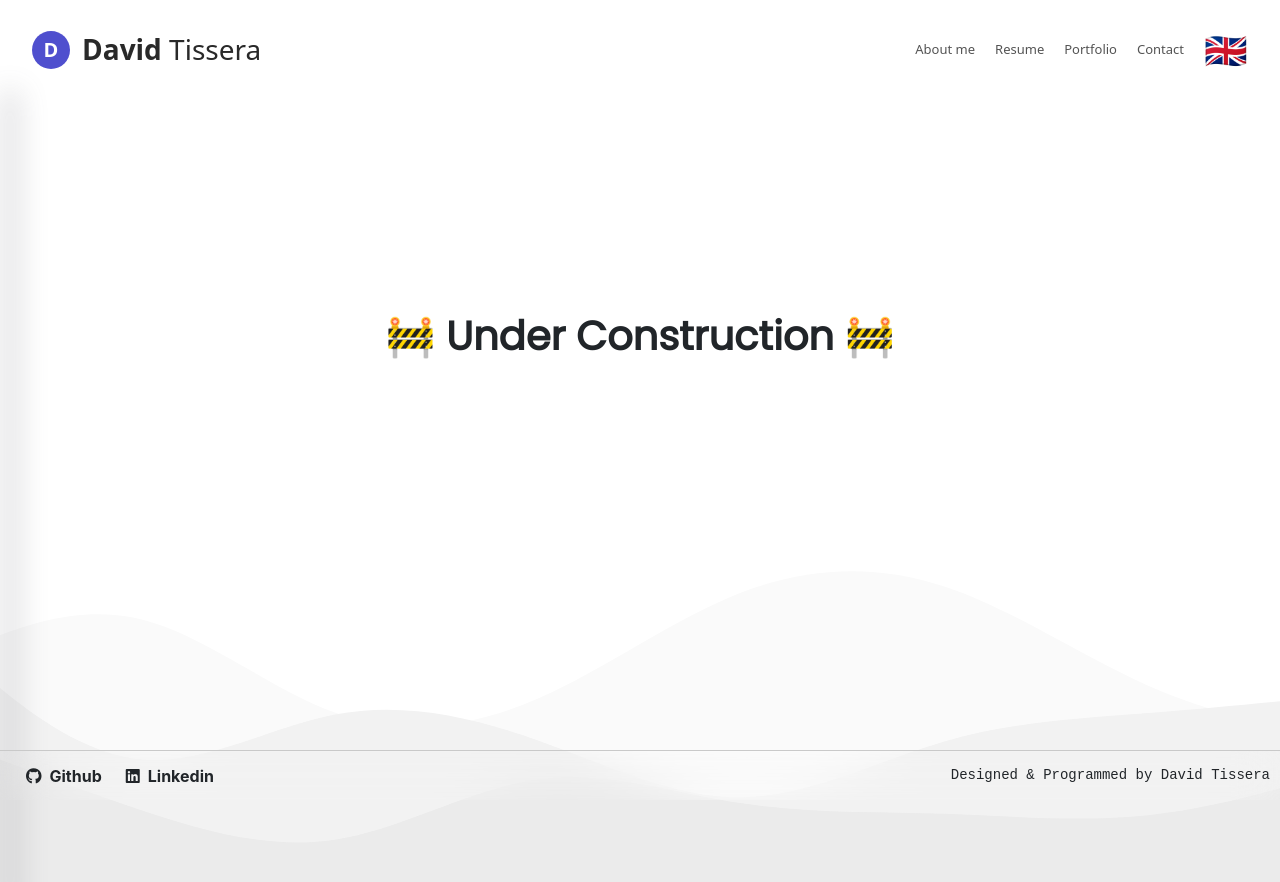
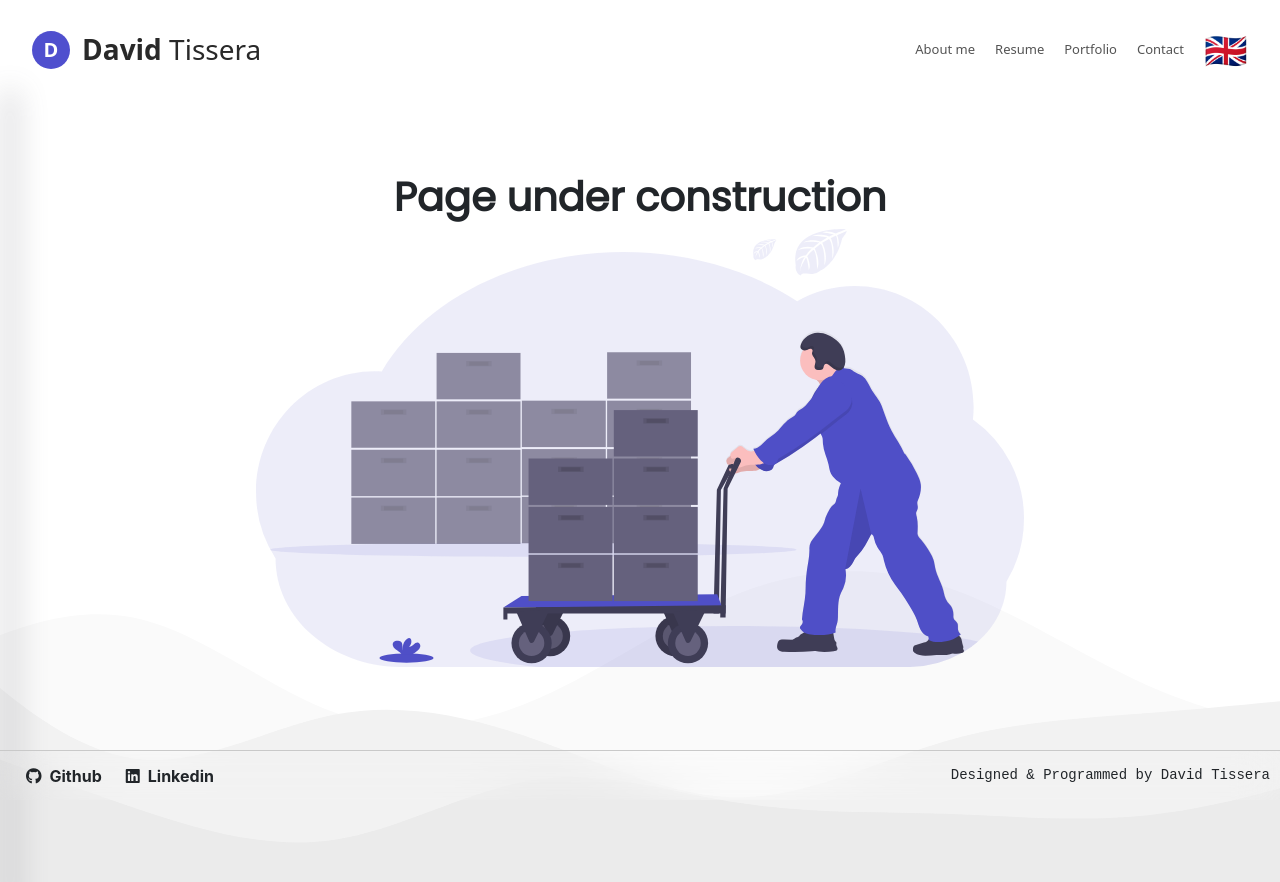
Before and after one commit to davidtissera/portfolio, a React (Vite) app: page / in a window 1280 px wide. Both pictures are taken after a click on the element "Portfolio". Shown: the top 882 px of the page. Built offline with nearby package versions, Linux system fonts and the light colour scheme.

Commit message:
Adding under_construction and 404_not_found svg's

```diff
--- a/src/i18n/translations/english.json
+++ b/src/i18n/translations/english.json
@@ -1,5 +1,9 @@
 {
   "translations": {
+    "errors": {
+      "page_not_found": "Page not found",
+      "page_under_construction": "Page under construction"
+    },
     "routes": {
       "about_me": "About me",
       "resume": "Resume",
--- a/src/i18n/translations/spanish.json
+++ b/src/i18n/translations/spanish.json
@@ -1,5 +1,9 @@
 {
   "translations": {
+    "errors": {
+      "page_not_found": "Página no encontrada",
+      "page_under_construction": "Página en construcción"
+    },
     "routes": {
       "about_me": "Acerca de mí",
       "resume": "Resumen",
--- a/src/router/Router.tsx
+++ b/src/router/Router.tsx
@@ -4,6 +4,7 @@ import AboutMe from "@/views/AboutMe/AboutMe";
 import Resume from "@/views/Resume/Resume";
 import Portfolio from "@/views/Portfolio/Portfolio";
 import Contact from "@/views/Contact/Contact";
+import FourZeroFour from "@/views/FourZeroFour/FourZeroFour";
 import { routes } from './routes';
 import './Router.css'
 
@@ -20,6 +21,7 @@ export default function Router() {
           <Route path={resume.path} element={<Resume />} />
           <Route path={portfolio.path} element={<Portfolio />} />
           <Route path={contact.path} element={<Contact />} />
+          <Route path="*" element={<FourZeroFour />} />
         </Routes>
       </CSSTransition>
     </TransitionGroup>
--- /dev/null
+++ b/src/views/FourZeroFour/FourZeroFour.tsx
@@ -0,0 +1,13 @@
+import FourZeroFourSVG from '@/assets/404_not_found.svg'
+import { useTranslation } from 'react-i18next'
+
+export default function FourZeroFour() {
+  const { t } = useTranslation()
+
+  return (
+    <div className='d-flex align-items-center justify-content-center flex-column' style={{ height: '80vh' }}>
+      <h1 className='text-danger fw-semibold'>{t('errors.page_not_found')}</h1>
+      <img src={FourZeroFourSVG} width="700px" />
+    </div>
+  )
+}
--- a/src/views/Portfolio/Portfolio.tsx
+++ b/src/views/Portfolio/Portfolio.tsx
@@ -1,9 +1,16 @@
+import UnderConstruction from '@/assets/under_construction.svg'
+import { useTranslation } from 'react-i18next'
+import './css/Portfolio.css'
+
 export default function Portfolio() {
+  const { t } = useTranslation()
+
   return (
-    <div className="d-flex align-items-center justify-content-center container" style={{ height: '60vh' }}>
-      <h1 className="fw-bolder">
-        🚧 Under Construction 🚧
+    <div className="d-flex align-items-center justify-content-center flex-column container" style={{ height: '80vh' }}>
+      <h1 className="fw-semibold">
+        {t('errors.page_under_construction')}
       </h1>
+      <img src={UnderConstruction} />
     </div>
   )
 }
--- /dev/null
+++ b/src/views/Portfolio/css/Portfolio.css
@@ -0,0 +1,10 @@
+img {
+  width: 60vw;
+  max-width: 1000px;
+}
+
+@media screen and (max-width: 500px) {
+  img {
+    width: 85vw;
+  }
+}
```
Also changed, not shown: src/assets/404_not_found.svg (added), src/assets/under_construction.svg (added).
